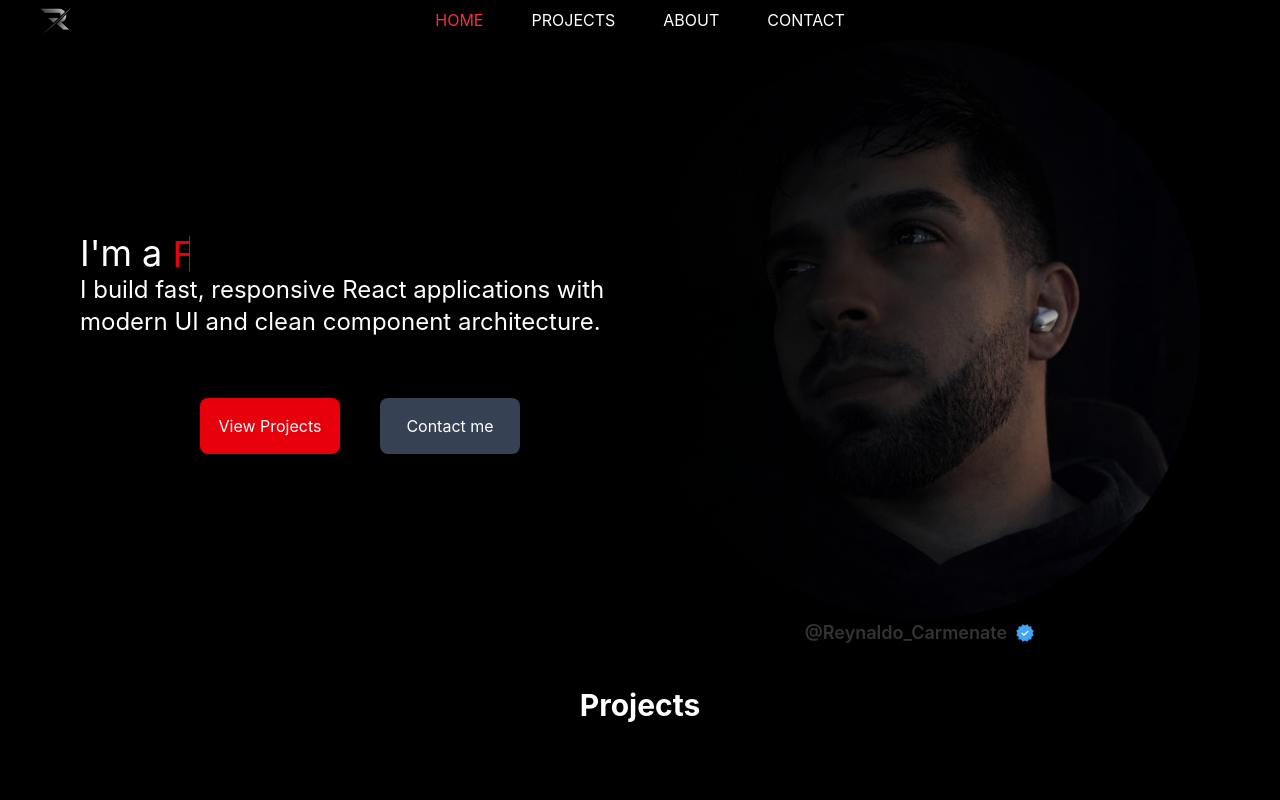
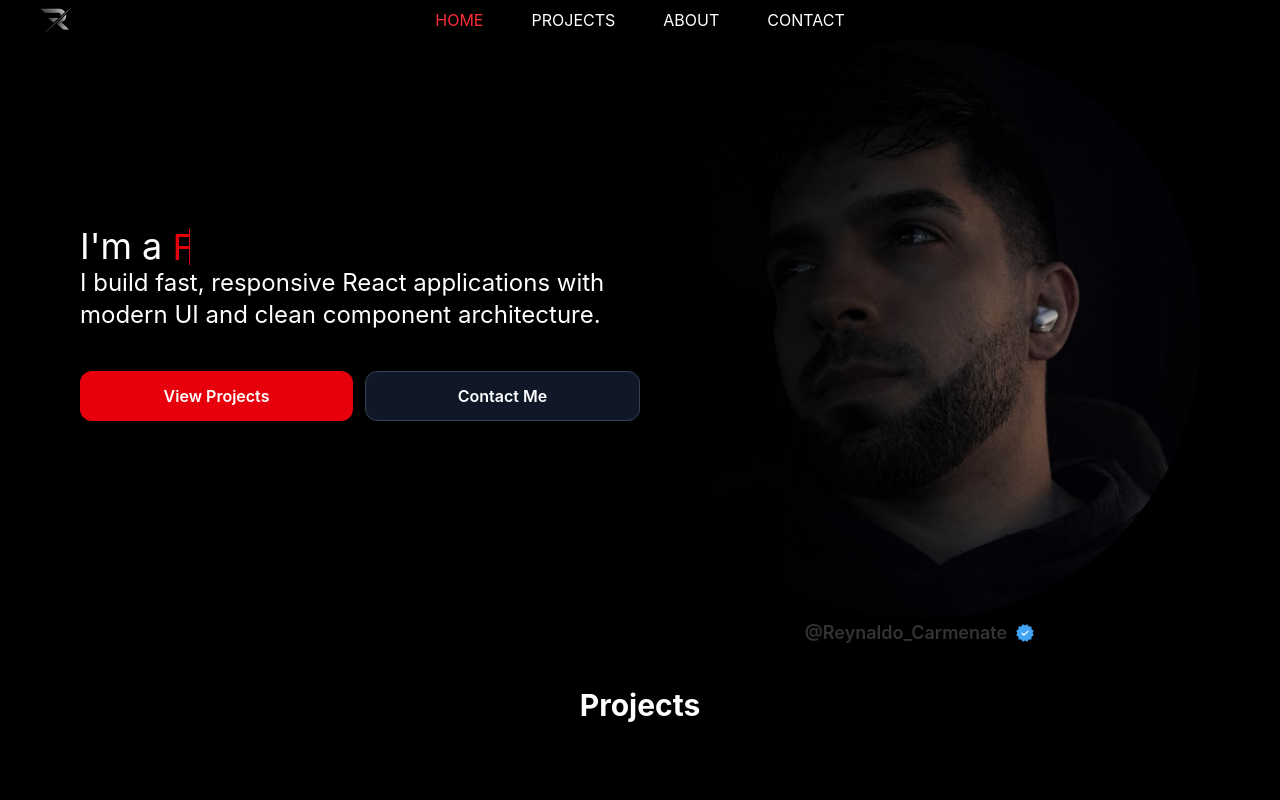
Before and after one commit to ReySlash/Portfolio_landing_page, a React (Vite) app: page / in a window 1280 px wide. Shown: the top 800 px of the page. Built offline with nearby package versions, Linux system fonts and the light colour scheme.

Commit message:
enhanced Hero UI

```diff
--- a/src/components/Hero.tsx
+++ b/src/components/Hero.tsx
@@ -8,7 +8,7 @@ function Hero() {
       <section id="home">
         <NavBar />
         {/* Column#1: Information */}
-        <div className="grid md:grid-cols-1 lg:grid-cols-2 mb-10 px-20">
+        <div className="grid md:grid-cols-1 lg:grid-cols-2 mb-10 px-20 ">
           <div className="order-last lg:order-first content-center">
             <h1 className="text-left text-2xl lg:text-4xl">
               I'm a{" "}
@@ -20,18 +20,18 @@ function Hero() {
               I build fast, responsive React applications with modern UI and
               clean component architecture.
             </h3>
-            <div className="flex flex-row justify-center gap-10 mt-15">
+            <div className="flex flex-col gap-3 sm:flex-row py-10">
               <a
                 href="#projects"
-                className="flex justify-center items-center bg-red-600 hover:bg-red-500  active:bg-red-600 hover:cursor-pointer hover:scale-105 active:scale-95 transition-all duration-100 p-4 rounded-lg w-35"
+                className="flex flex-1 items-center justify-center rounded-xl bg-red-600 px-5 py-3 font-semibold text-white transition-all duration-150 hover:scale-[1.02] hover:cursor-pointer hover:bg-red-500 active:scale-[0.98]"
               >
                 View Projects
               </a>
               <a
                 href="#contact"
-                className="flex justify-center items-center bg-gray-700 p-2 rounded-lg hover:cursor-pointer hover:bg-gray-600 hover:scale-105 active:scale-95 transition-all duration-100 active:bg-gray-700 w-35"
+                className="flex flex-1 items-center justify-center rounded-xl border border-gray-700 bg-gray-900 px-5 py-3 font-semibold text-white transition-all duration-150 hover:scale-[1.02] hover:cursor-pointer hover:border-gray-500 hover:bg-gray-800 active:scale-[0.98]"
               >
-                Contact me
+                Contact Me
               </a>
             </div>
           </div>
```
